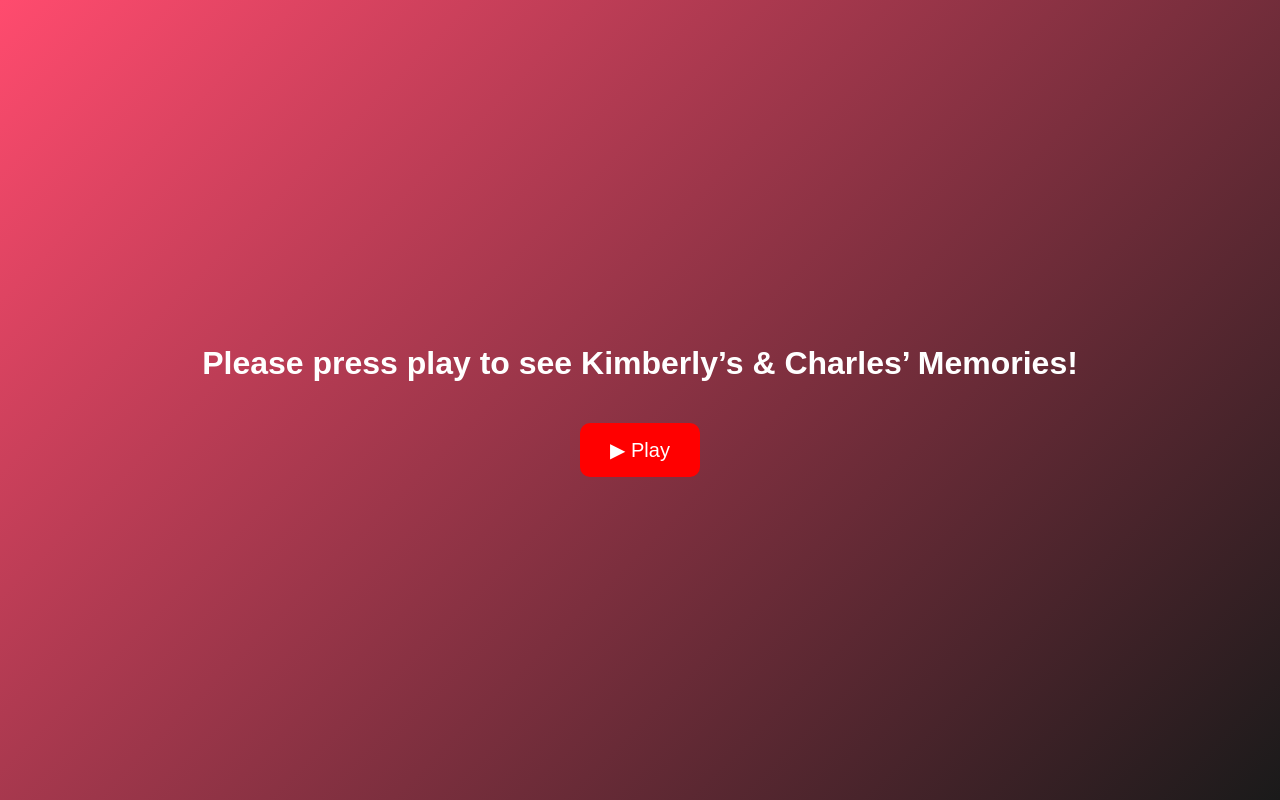
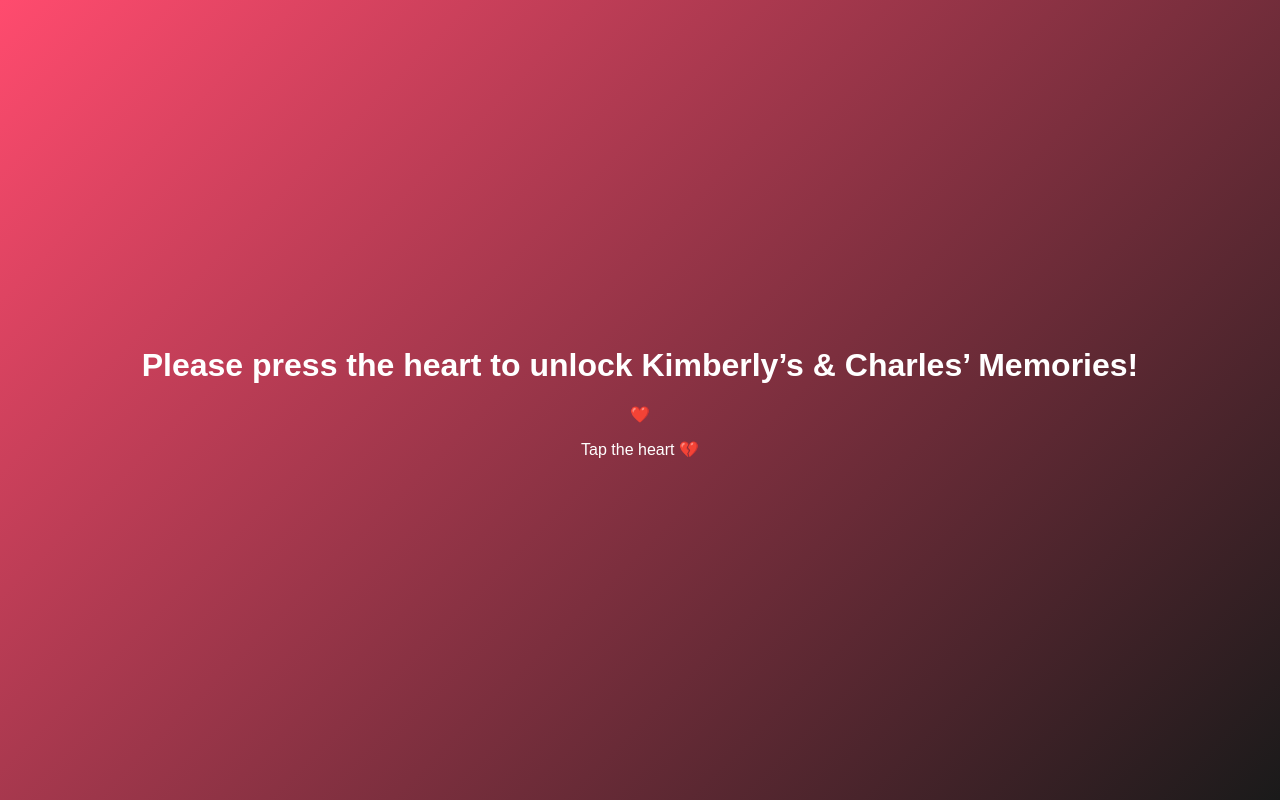
Before and after one commit to Littlegen5hit/Kimberly-s-Charles-Memories-, a plain HTML site: page index.html in a window 1280 px wide. Drawn offline with Linux system fonts and the light colour scheme.

Commit message:
Update index.html

```diff
--- a/index.html
+++ b/index.html
@@ -9,9 +9,15 @@
 
   <!-- Start Screen -->
   <div id="startScreen">
-    <h1>Please press play to see Kimberly’s & Charles’ Memories!</h1>
-    <button id="playBtn">▶ Play</button>
+  <h1>Please press the heart to unlock Kimberly’s & Charles’ Memories!</h1>
+
+  <div id="heartContainer">
+    <div id="heart">❤️</div>
+    <div id="cracks"></div>
   </div>
+
+  <p id="tapText">Tap the heart 💔</p>
+</div>
 
   <!-- Slideshow -->
   <div id="slideshow" class="hidden">
```
